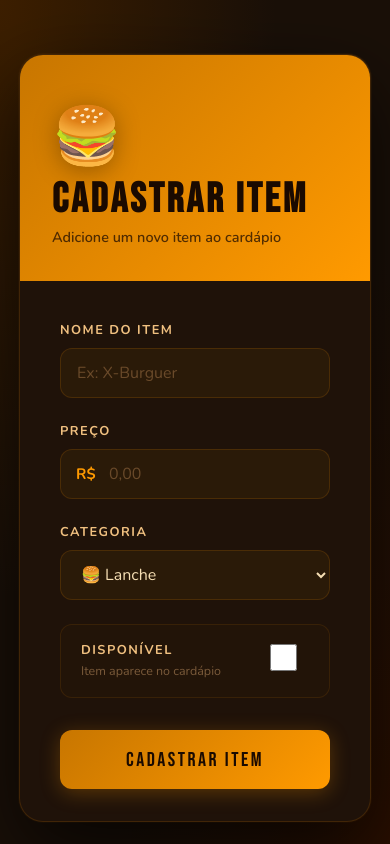
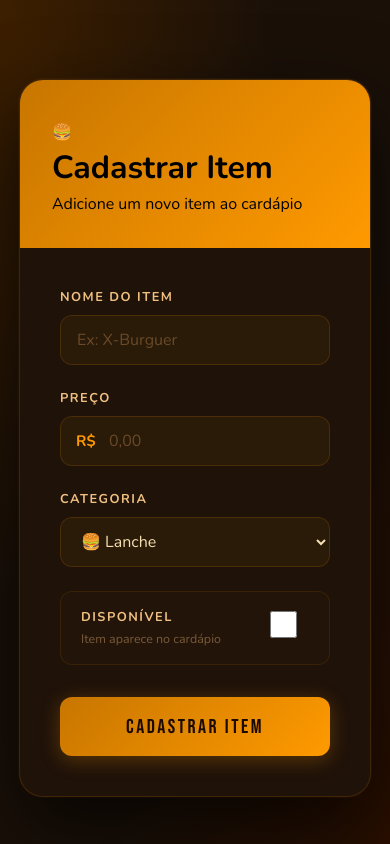
Before and after one commit to raulramosneves9-arch/cardapio-digita-vue, a Vue app: page / in a window 390 px wide. Shown: the top 844 px of the page. Built offline with nearby package versions, Linux system fonts and the light colour scheme.

Commit message:
adicionando responsividade entre mobile e desktop

```diff
--- a/src/views/register/itemForm.vue
+++ b/src/views/register/itemForm.vue
@@ -73,52 +73,55 @@
     align-items: center;
     justify-content: center;
     font-family: 'Nunito', sans-serif;
+    padding: 1rem;
 }
 
+/* 🔥 CARD MAIS RESPONSIVO */
 .form-card {
     margin-top: 2rem;
     background: #1f1209;
     border: 1px solid #c8760033;
     border-radius: 24px;
     overflow: hidden;
-    max-width: 520px;
+
     width: 100%;
+    max-width: 900px;
+    /* antes era 520px */
+
     box-shadow: 0 30px 80px rgba(0, 0, 0, 0.7), 0 0 0 1px #c8760011;
 }
 
+/* HEADER */
 .form-header {
     background: linear-gradient(135deg, #c87600, #ff9a00);
     padding: 2.5rem 2rem 2rem;
 }
 
-.burger-icon {
-    font-size: 3.5rem;
-    filter: drop-shadow(0 4px 12px rgba(0, 0, 0, 0.3));
-}
-
-.form-title {
-    font-family: 'Bebas Neue', sans-serif;
-    font-size: 2.6rem;
-    color: #1a0a00;
-    letter-spacing: 3px;
-    margin: 0;
-    line-height: 1;
-}
-
-.form-subtitle {
-    color: #1a0a00bb;
-    font-size: 0.9rem;
-    margin: 0.4rem 0 0;
-    font-weight: 600;
-}
-
+/* BODY COM GRID */
 .form-body {
-    padding: 2.5rem 2.5rem 2rem;
-    display: flex;
-    flex-direction: column;
+    padding: 2.5rem;
+    display: grid;
     gap: 1.5rem;
 }
 
+/* 🔥 DESKTOP: CAMPOS LADO A LADO */
+@media (min-width: 768px) {
+    .form-body {
+        grid-template-columns: 1fr 1fr;
+    }
+
+    /* ocupar linha inteira */
+    .field-group:nth-child(1),
+    .field-group:nth-child(3),
+    .field-group:nth-child(4),
+    .btn-cadastrar {
+        grid-column: span 2;
+    }
+}
+
+/* MOBILE continua padrão (empilhado) */
+
+/* INPUTS */
 .field-group {
     display: flex;
     flex-direction: column;
@@ -155,7 +158,7 @@
     outline: none;
 }
 
-/* Preço */
+/* PREÇO */
 .price-wrapper {
     position: relative;
     display: flex;
@@ -168,7 +171,6 @@
     color: #ff9a00;
     font-weight: 700;
     font-size: 0.95rem;
-    font-family: 'Nunito', sans-serif;
     pointer-events: none;
     z-index: 1;
 }
@@ -177,7 +179,7 @@
     padding-left: 3rem !important;
 }
 
-/* Disponível */
+/* DISPONÍVEL */
 .disponivel-row {
     background: #2a1a0855;
     border: 1.5px solid #c8760022;
@@ -220,6 +222,7 @@
     border-color: #ff9a00 !important;
 }
 
+/* BOTÃO */
 .btn-cadastrar {
     background: linear-gradient(135deg, #c87600, #ff9a00);
     color: #1a0a00;
```
